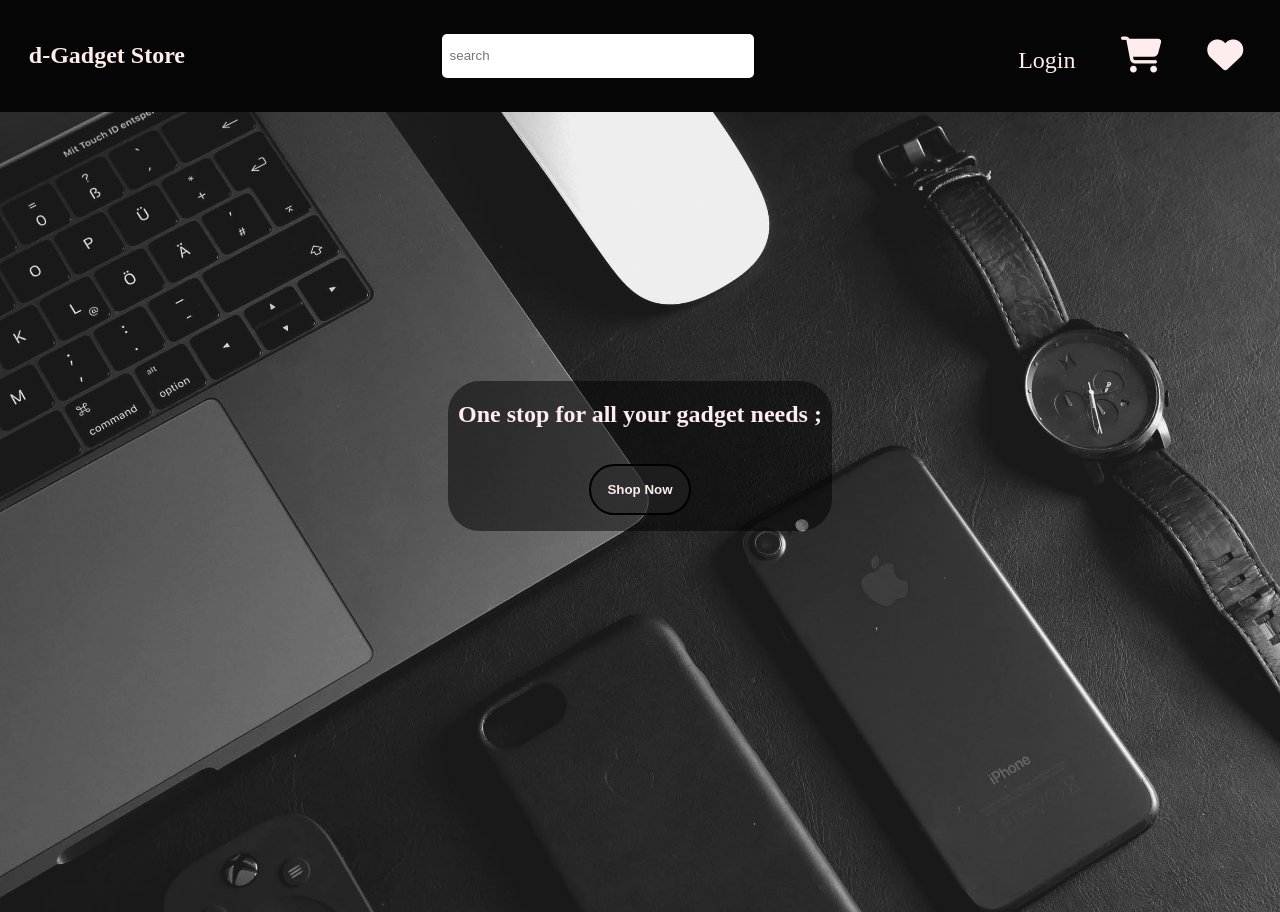
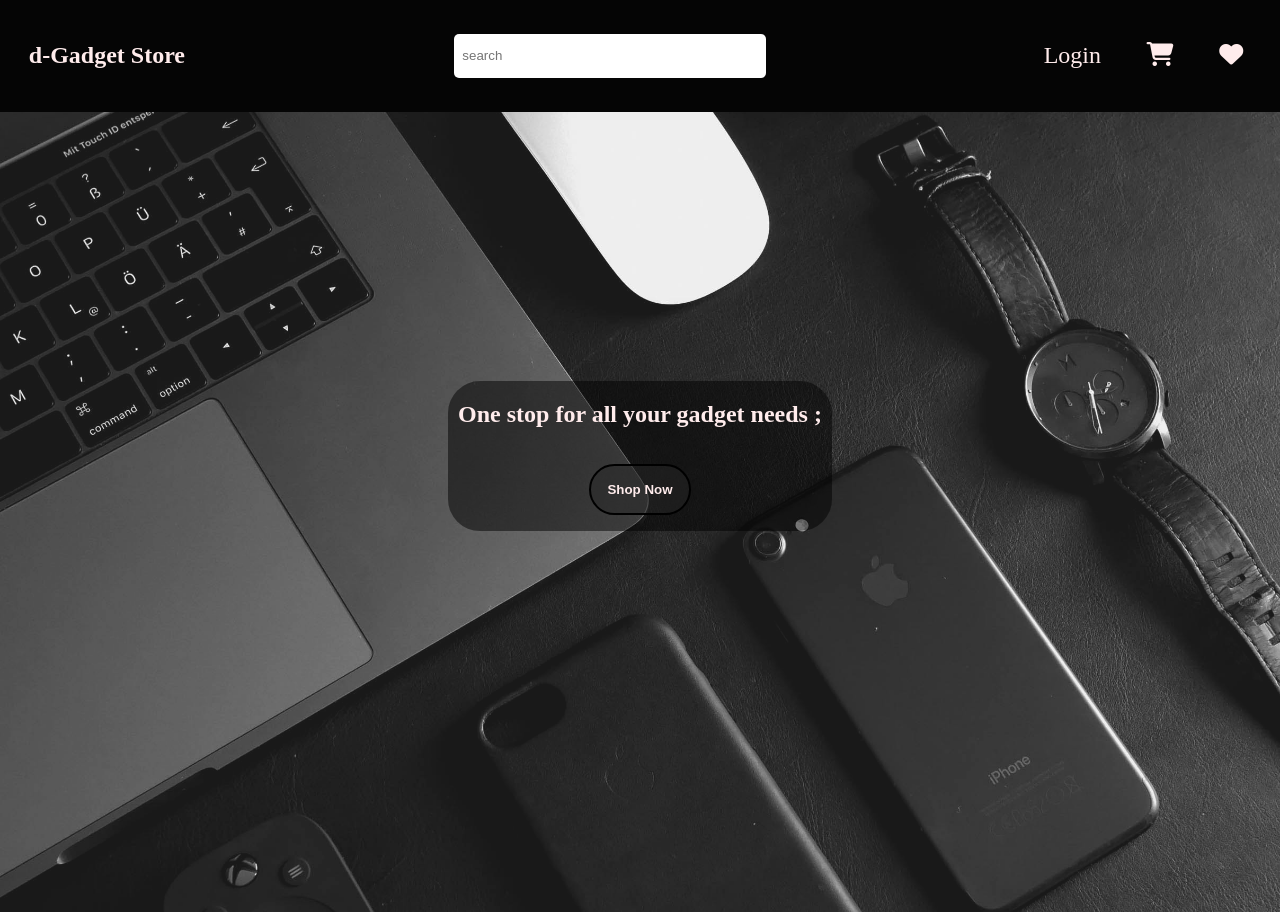
Before and after one commit to ashifkhn/e-commerce-app, a plain HTML site: page homepage.html in a window 1280 px wide. Drawn offline with Linux system fonts and the light colour scheme; files whose address does not match are found by name.

Commit message:
size fix

```diff
--- a/homepage.html
+++ b/homepage.html
@@ -18,8 +18,8 @@
 				</div>
 				<div class="list">
 					<a class="p05 fontWhite bgBlack pointer">Login</a>
-					<a class="p05 fontWhite bgBlack pointer"><i class="fa fa-shopping-cart" style="font-size:36px"></i></a>
-					<a class="p05 fontWhite bgBlack pointer"><i class="fa fa-heart" style="font-size:36px;"></i></a>
+					<a class="p05 fontWhite bgBlack pointer"><i class="fa fa-shopping-cart" style="font-size:24px"></i></a>
+					<a class="p05 fontWhite bgBlack pointer"><i class="fa fa-heart" style="font-size:24px;"></i></a>
 				</div>
 			</nav>
 
--- a/styleHomepage.css
+++ b/styleHomepage.css
@@ -23,7 +23,7 @@ a {
 	text-decoration: none;
 	/* color: var(--primaryColor); */
 	margin: 0.8rem;
-	font-size: 1.5rem;
+	font-size: 24px;
 	/* padding: 0.5rem; */
 }
 .search {
```
